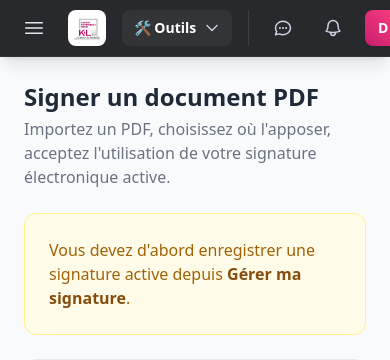
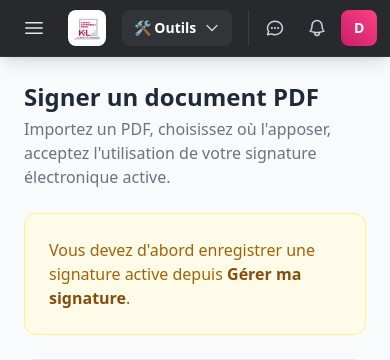
Before and after one commit to ngouankouassieliakim2-jpg/cabinet-smarthub, a Django app: page /comptes/signature/apposer/ in a window 390 px wide. Shown: the top 360 px of the page. Run offline with Django 5.2, Linux system fonts and the light colour scheme; the visitor is signed in with stand-in values (Sample User, id 1); data that the repository does not hold is empty; some libraries are stand-ins or nearby versions.

```diff
--- a/pilotage/templates/pilotage/base_pilotage.html
+++ b/pilotage/templates/pilotage/base_pilotage.html
@@ -89,7 +89,7 @@
         <svg class="w-4 h-4" fill="none" viewBox="0 0 24 24" stroke-width="2.5" stroke="currentColor"><path stroke-linecap="round" stroke-linejoin="round" d="m8.25 4.5 7.5 7.5-7.5 7.5" /></svg>
       </button>
 
-      <div class="shrink-0 flex items-center gap-3.5 pl-4 border-l border-white/10">
+      <div class="shrink-0 flex items-center gap-1.5 sm:gap-3.5 pl-2 sm:pl-4 border-l border-white/10">
 
         <a href="{% url 'messagerie_liste' %}" class="relative w-9 h-9 rounded-lg hover:bg-white/10 flex items-center justify-center text-slate-300 hover:text-white transition-all" title="Messagerie">
           <svg class="w-5 h-5" fill="none" viewBox="0 0 24 24" stroke-width="1.8" stroke="currentColor">
```
